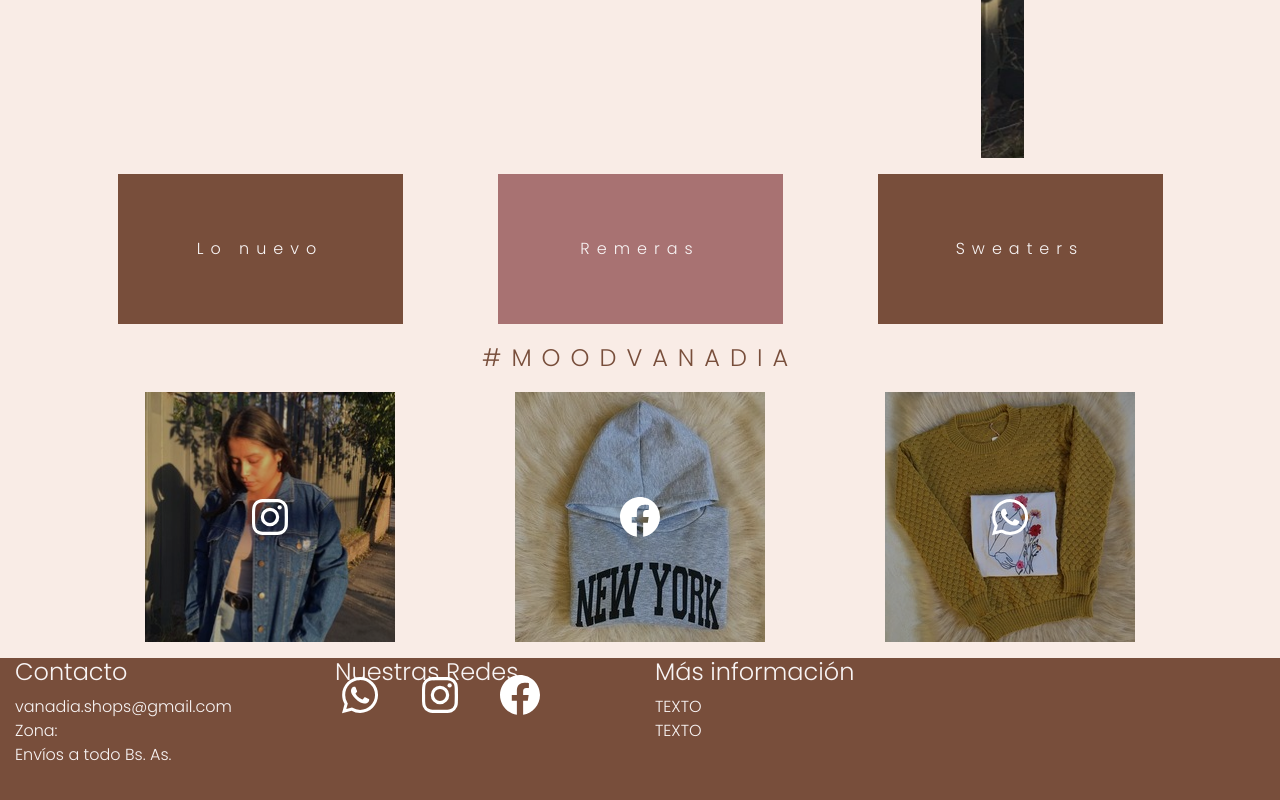
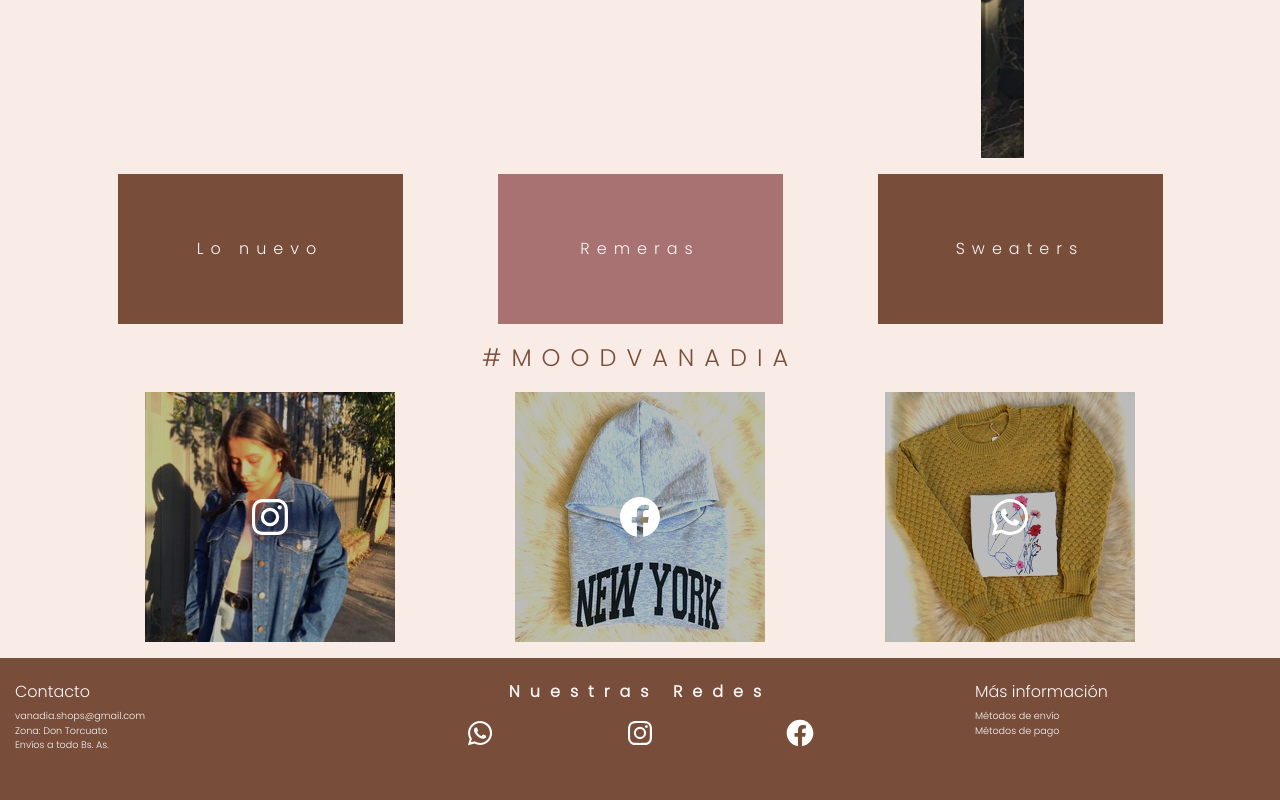
Before and after one commit to gabolope/pr-vanadia, a plain HTML site: page index.html in a window 1280 px wide. Shown: the part 951-1751 px from the top of the page. Drawn offline with Linux system fonts and the light colour scheme.

Commit message:
ajuste de footer

```diff
--- a/index.html
+++ b/index.html
@@ -199,19 +199,19 @@
         </div>
     </div>
     <!-- Footer -->
-    <div id="footer" class="container-fluid ">
-        <div class="row">
-            <div id="footerContacto" class="col-3">
+    <div id="footer" class="container-fluid pt-4">
+        <div class="row d-flex pb-3">
+            <div id="footerContacto" class="order-2 order-md-1 col-6 col-md-3 mx-auto">
                 <h4>Contacto</h4>
                 <ul>
                     <li>vanadia.shops@gmail.com</li>
-                    <li>Zona: </li>
+                    <li>Zona: Don Torcuato</li>
                     <li>Envíos a todo Bs. As.</li>
                 </ul>
             </div>
-            <div id="footerSociales" class="col-3">
+            <div id="footerSociales" class="order-1 order-md-2 col-12 col-md-6 mb-3">
                 <h4>Nuestras Redes</h4>
-                <div class="row">
+                <div class="row flexFooter">
                     <div class="col-3">
                         <a href="https://wa.me/c/5491157543426" target="blank"><img src="/media/icons/whatsapp.svg" alt="Whatsapp"></a>
                     </div>
@@ -223,15 +223,14 @@
                     </div>
                 </div>
             </div>
-            <div id="footerInfo" class="col-3">
+            <div id="footerInfo" class="order-3 order-md-3 col-6 col-md-3 mx-auto">
                 <h4>Más información</h4>
                 <ul>
-                    <li>TEXTO</li>
-                    <li>TEXTO</li>
+                    <li>Métodos de envío</li>
+                    <li>Métodos de pago</li>
                 </ul>
             </div>
         </div>
     </div>
 </body>
-
 </html>
--- a/scss/layout/_footer.scss
+++ b/scss/layout/_footer.scss
@@ -3,19 +3,37 @@
     background-color: $color-main;
     margin-top: 1rem;
     color: $color-white;
+    h4{
+        font-size: 1rem;
+
+    }
     ul{
         list-style: none;
         margin: 0;
         padding: 0;
+        li{
+            font-size: .6rem;
+        }
     }
     #footerSociales{
-        position: relative;
-        img{
-            position: absolute;
-            top: 50%;
-            left: 50%;
-            transform: translate(-50%, -50%);
-            width: 3rem;
+        h4{
+            font-weight: 800;
+            letter-spacing: 10px;
+            text-align: center;
+        }
+        .flexFooter{
+            display: flex;
+            flex-direction: row;
+            justify-content: center;
+            margin-top: 1rem;
+            img{
+                display: flex;
+                flex-direction: row;
+                justify-content: center;
+                align-content: center;
+                width: 2rem;
+                margin: auto;
+            }
         }
     }
 }
```
Also changed, not shown: css/styles.css, dist/css/styles.min.css, 2 other files.
